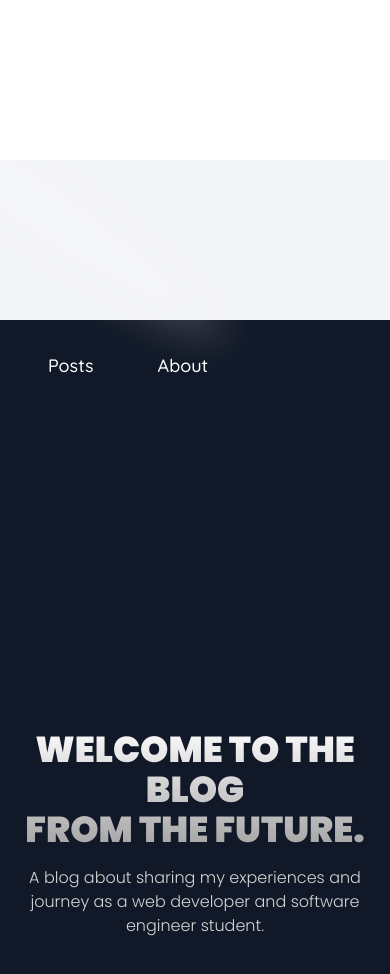
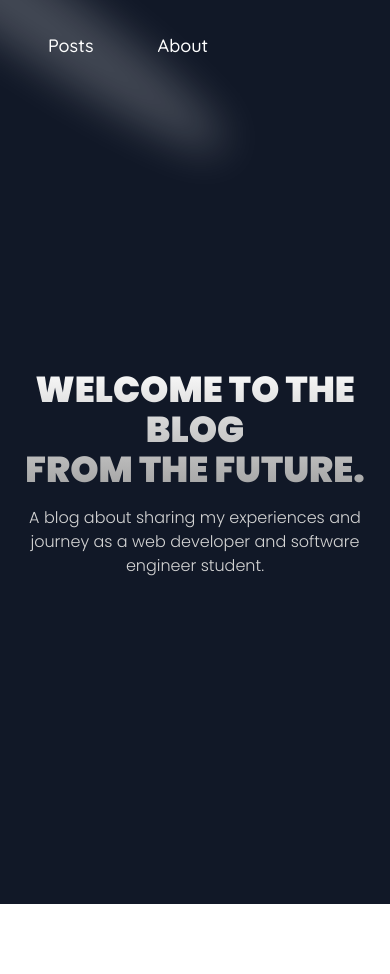
Before and after one commit to nmcev/odin-blog-client, a React (Vite) app: page / in a window 390 px wide. Shown: the top 974 px of the page. After the commit the page ends 904 px from the top, so only its background shows below. Built offline with nearby package versions, Linux system fonts and the light colour scheme.

Commit message:
chore: remove unnecessary margin that brokes the mobile design

```diff
--- a/src/App.jsx
+++ b/src/App.jsx
@@ -3,7 +3,7 @@ function App() {
 
 
   return (
-    <div className=' w-full max-md:mt-40 antialiased bg-grid-white/[0.02] relative overflow-hidden'>
+    <div className=' w-full antialiased bg-grid-white/[0.02] relative overflow-hidden'>
 
       <Outlet />
     </div>
--- a/src/components/Home.jsx
+++ b/src/components/Home.jsx
@@ -4,17 +4,19 @@ import Header from "./Header";
 export function Home() {
   return (
 
-      <div className=' w-full flex flex-col max-md:mt-40    bg-gray-900 antialiased bg-grid-white/[0.02] relative overflow-hidden'>
+      <div className=' w-full flex flex-col bg-gray-900 antialiased bg-grid-white/[0.02] relative overflow-hidden'>
         <Header />
 
-      <div className=" p-4 max-w-7xl flex flex-col h-[100vh] justify-center items-center  mx-auto relative z-10  w-full pt-20 md:pt-0">
+      <div className=" p-4 max-w-7xl flex flex-col h-[100dvh] ] justify-center items-center  mx-auto relative z-10  w-full pt-20 md:pt-0">
+        <div className="flex flex-col items-center justify-center mb-12 max-sm:mb-20">
           <h1 className="text-4xl md:text-7xl font-bold text-center bg-clip-text text-transparent bg-gradient-to-b from-neutral-50 to-neutral-400 bg-opacity-50 font-poppins uppercase">
             Welcome to the Blog
             <br /> from the future.
         </h1>
           <p className="mt-4 font-normal text-base text-neutral-300 max-w-lg text-center mx-auto font-lightPoppins">
             A blog about sharing my experiences and journey as a web developer and software engineer student.
-        </p>
+          </p>
+          </div>
       </div>
     </div>
   );
```
